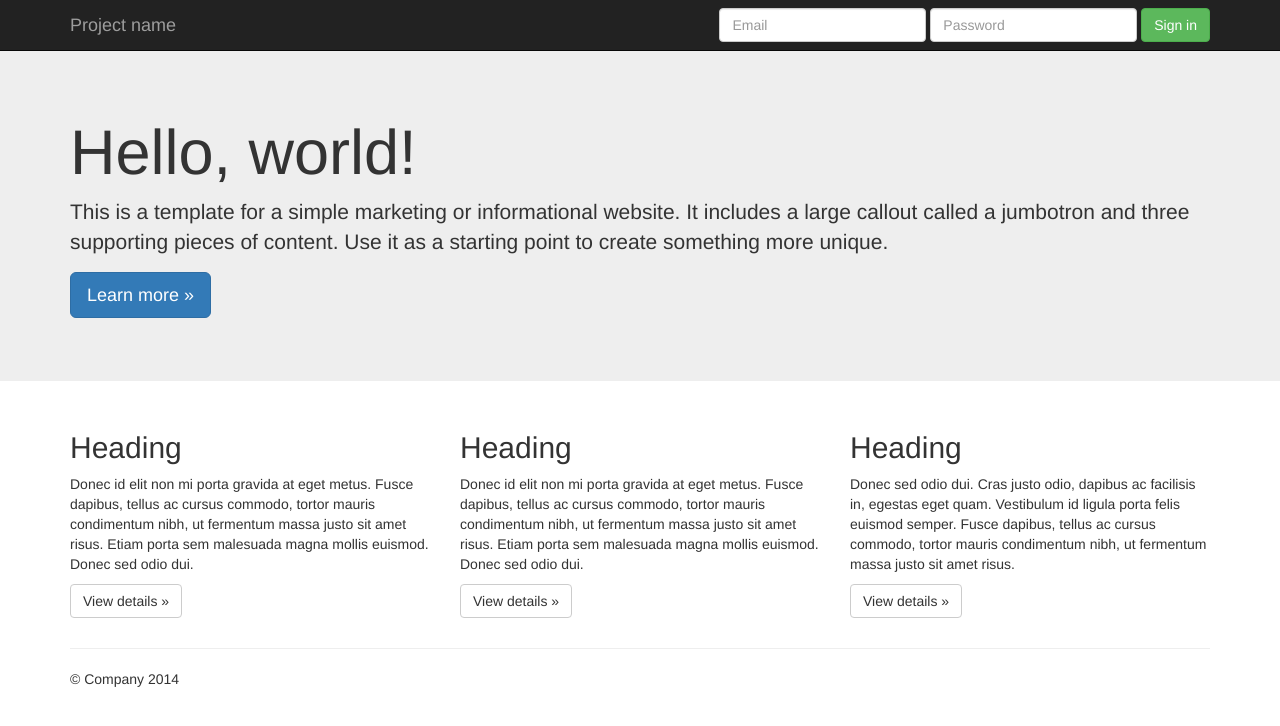
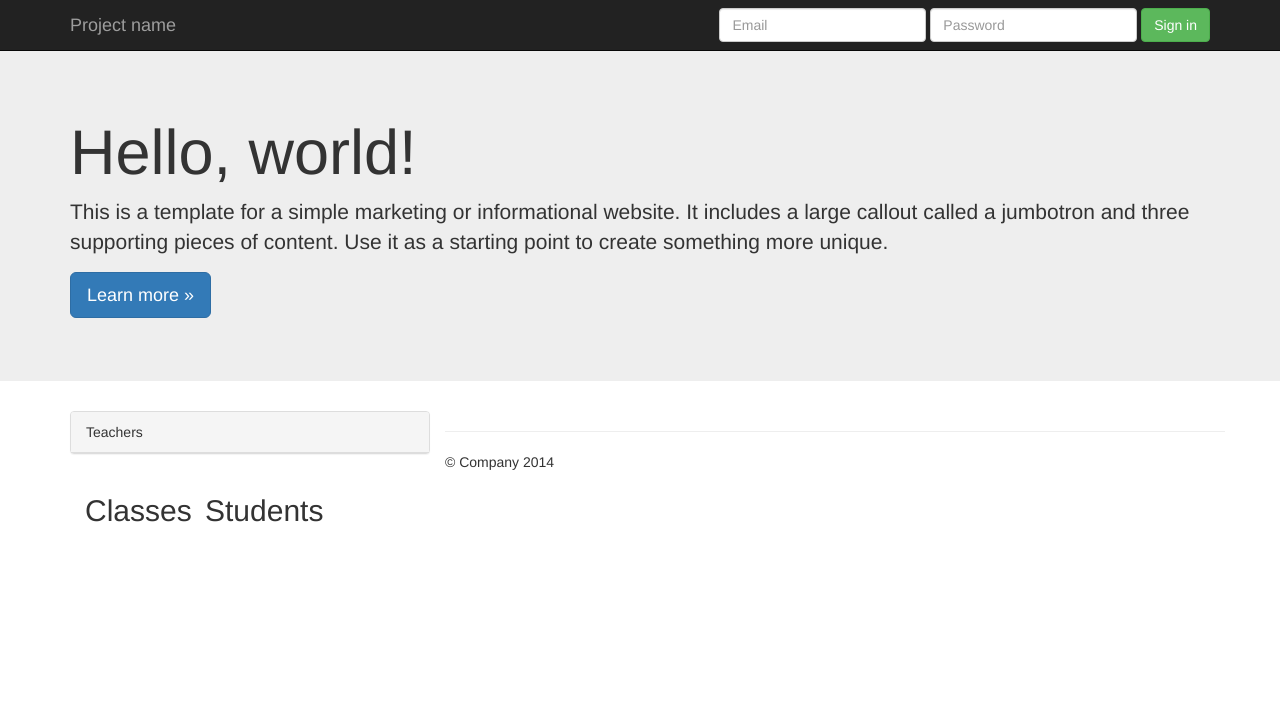
Before and after one commit to stratiteq/training.knockout, a plain HTML site: page index.html in a window 1280 px wide. Drawn offline with nearby package versions, Linux system fonts and the light colour scheme; a script that the page names is missing.

Commit message:
help with markup

```diff
--- a/index.html
+++ b/index.html
@@ -59,19 +59,18 @@
         <!-- Example row of columns -->
         <div class="row">
             <div class="col-md-4">
-                <h2>Heading</h2>
-                <p>Donec id elit non mi porta gravida at eget metus. Fusce dapibus, tellus ac cursus commodo, tortor mauris condimentum nibh, ut fermentum massa justo sit amet risus. Etiam porta sem malesuada magna mollis euismod. Donec sed odio dui. </p>
-                <p><a class="btn btn-default" href="#" role="button">View details &raquo;</a></p>
+                <div class="panel panel-default">
+                    <!-- Default panel contents -->
+                    <div class="panel-heading">Teachers</div>
+
+                    <!-- List group -->
+                    <ul class="list-group"></ul>
                 </div>
                 <div class="col-md-4">
-                <h2>Heading</h2>
-                <p>Donec id elit non mi porta gravida at eget metus. Fusce dapibus, tellus ac cursus commodo, tortor mauris condimentum nibh, ut fermentum massa justo sit amet risus. Etiam porta sem malesuada magna mollis euismod. Donec sed odio dui. </p>
-                <p><a class="btn btn-default" href="#" role="button">View details &raquo;</a></p>
+                    <h2>Classes</h2>
                 </div>
                 <div class="col-md-4">
-                <h2>Heading</h2>
-                <p>Donec sed odio dui. Cras justo odio, dapibus ac facilisis in, egestas eget quam. Vestibulum id ligula porta felis euismod semper. Fusce dapibus, tellus ac cursus commodo, tortor mauris condimentum nibh, ut fermentum massa justo sit amet risus.</p>
-                <p><a class="btn btn-default" href="#" role="button">View details &raquo;</a></p>
+                    <h2>Students</h2>
                 </div>
             </div>
 
@@ -81,6 +80,9 @@
                 <p>&copy; Company 2014</p>
             </footer>
         </div> <!-- /container -->
+
+
+
         <script src="http://cdnjs.cloudflare.com/ajax/libs/knockout/3.1.0/knockout-min.js"></script>
         <script src="scripts/helpers.js"></script>
         <script src="scripts/schoolRepo.js"></script>
```
Lines whose indentation alone changed are shown as unchanged.
